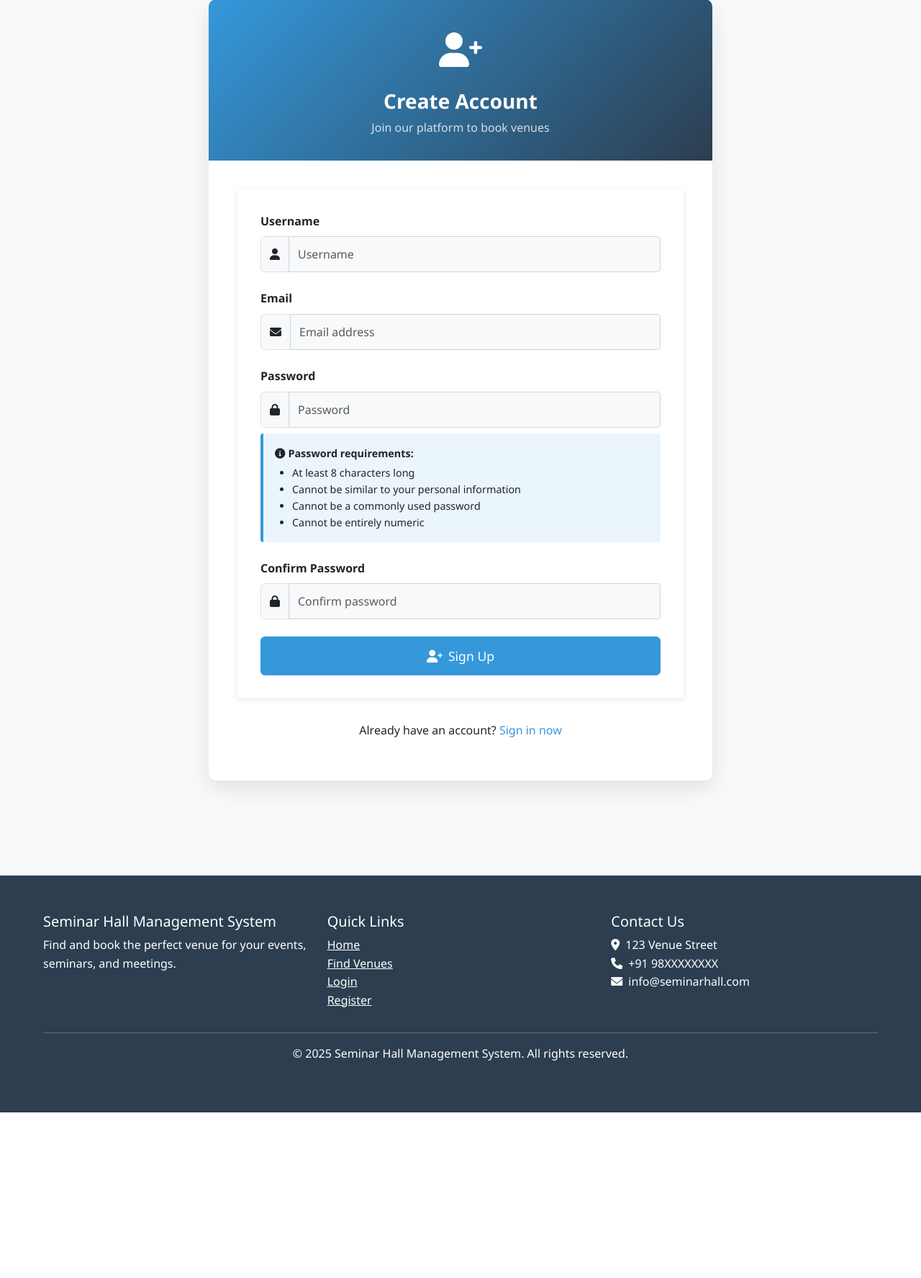
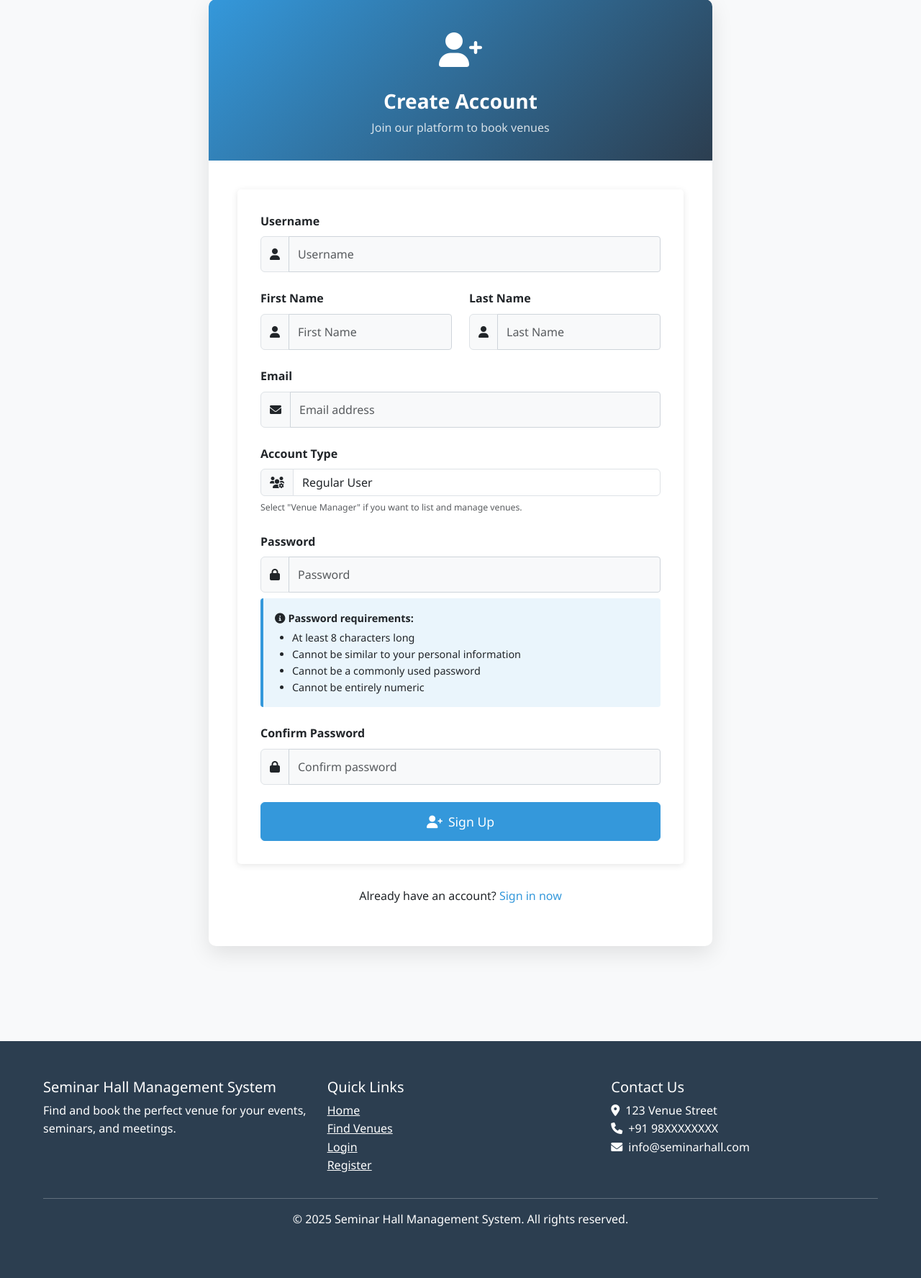
Before and after one commit to Karthik-Billava/sem_hall_mgt, a Django app: page /accounts/signup/ in a window 1280 px wide. Shown: the part 233-2008 px from the top of the page at 72% size. Before the commit the page ends 1778 px from the top, so only its background shows below. Run offline with Django 5.2, Linux system fonts and the light colour scheme; some libraries are stand-ins or nearby versions.

Commit message:
fix: resolve circular import issue with custom SignupForm using Django Allauth

```diff
--- a/accounts/forms.py
+++ b/accounts/forms.py
@@ -3,25 +3,28 @@ from django.contrib.auth.models import User
 from django.contrib.auth.forms import UserCreationForm
 from .models import UserProfile, Review
 
-class CustomUserCreationForm(UserCreationForm):
-    """Custom user registration form"""
-    email = forms.EmailField(required=True)
+class CustomSignupForm(forms.Form):
+    """Custom fields for signup form"""
     first_name = forms.CharField(max_length=30, required=True)
     last_name = forms.CharField(max_length=30, required=True)
+    user_type = forms.ChoiceField(
+        choices=UserProfile.USER_TYPES,
+        required=True,
+        initial='regular',
+        help_text='Select "Venue Manager" if you want to list and manage venues.'
+    )
 
-    class Meta:
-        model = User
-        fields = ('username', 'email', 'first_name', 'last_name', 'password1', 'password2')
-
-    def save(self, commit=True):
-        user = super().save(commit=False)
-        user.email = self.cleaned_data['email']
+    def signup(self, request, user):
+        """Save the user's profile"""
+        # Set first name and last name
         user.first_name = self.cleaned_data['first_name']
         user.last_name = self.cleaned_data['last_name']
+        user.save()
 
-        if commit:
-            user.save()
-        return user
+        # Update profile with user type
+        profile = UserProfile.objects.get_or_create(user=user)[0]
+        profile.user_type = self.cleaned_data['user_type']
+        profile.save()
 
 class UserProfileForm(forms.ModelForm):
     """Form for user profile"""
@@ -30,17 +33,11 @@ class UserProfileForm(forms.ModelForm):
 
     class Meta:
         model = UserProfile
-        fields = ('phone_number', 'address', 'profile_picture', 'bio', 'date_of_birth', 'user_type')
+        fields = ('phone_number', 'address', 'profile_picture', 'bio', 'date_of_birth')
         widgets = {
             'date_of_birth': forms.DateInput(attrs={'type': 'date'}),
             'bio': forms.Textarea(attrs={'rows': 4}),
             'address': forms.Textarea(attrs={'rows': 3}),
-        }
-        labels = {
-            'user_type': 'Account Type',
-        }
-        help_texts = {
-            'user_type': 'Select "Venue Manager" if you want to list and manage venues.',
         }
 
     def __init__(self, *args, **kwargs):
--- a/sem_hall_mgt/settings.py
+++ b/sem_hall_mgt/settings.py
@@ -137,9 +137,10 @@ SITE_ID = 1
 
 ACCOUNT_EMAIL_REQUIRED = True
 ACCOUNT_USERNAME_REQUIRED = True
-ACCOUNT_EMAIL_VERIFICATION = 'mandatory'
+ACCOUNT_EMAIL_VERIFICATION = 'none'
 ACCOUNT_AUTHENTICATION_METHOD = 'username_email'
 ACCOUNT_LOGOUT_ON_GET = True
+ACCOUNT_SIGNUP_FORM_CLASS = 'accounts.forms.CustomSignupForm'
 
 LOGIN_REDIRECT_URL = 'home'
 LOGOUT_REDIRECT_URL = 'home'
--- a/templates/account/signup.html
+++ b/templates/account/signup.html
@@ -167,6 +167,33 @@
           {% endif %}
         </div>
 
+        <div class="row">
+          <div class="col-md-6">
+            <div class="form-group">
+              <label for="id_first_name" class="form-label">First Name</label>
+              <div class="input-group">
+                <span class="input-group-text"><i class="fas fa-user"></i></span>
+                <input type="text" name="first_name" placeholder="First Name" class="form-control {% if form.first_name.errors %}input-error{% endif %}" required id="id_first_name" value="{{ form.first_name.value|default:'' }}">
+              </div>
+              {% if form.first_name.errors %}
+                <div class="form-error">{{ form.first_name.errors.0 }}</div>
+              {% endif %}
+            </div>
+          </div>
+          <div class="col-md-6">
+            <div class="form-group">
+              <label for="id_last_name" class="form-label">Last Name</label>
+              <div class="input-group">
+                <span class="input-group-text"><i class="fas fa-user"></i></span>
+                <input type="text" name="last_name" placeholder="Last Name" class="form-control {% if form.last_name.errors %}input-error{% endif %}" required id="id_last_name" value="{{ form.last_name.value|default:'' }}">
+              </div>
+              {% if form.last_name.errors %}
+                <div class="form-error">{{ form.last_name.errors.0 }}</div>
+              {% endif %}
+            </div>
+          </div>
+        </div>
+
         <div class="form-group">
           <label for="id_email" class="form-label">Email</label>
           <div class="input-group">
@@ -176,6 +203,23 @@
           {% if form.email.errors %}
             <div class="form-error">{{ form.email.errors.0 }}</div>
           {% endif %}
+        </div>
+
+        <div class="form-group">
+          <label for="id_user_type" class="form-label">Account Type</label>
+          <div class="input-group">
+            <span class="input-group-text"><i class="fas fa-users-cog"></i></span>
+            <select name="user_type" class="form-control {% if form.user_type.errors %}input-error{% endif %}" id="id_user_type">
+              <option value="regular" {% if form.user_type.value == 'regular' %}selected{% endif %}>Regular User</option>
+              <option value="venue_manager" {% if form.user_type.value == 'venue_manager' %}selected{% endif %}>Venue Manager</option>
+            </select>
+          </div>
+          {% if form.user_type.errors %}
+            <div class="form-error">{{ form.user_type.errors.0 }}</div>
+          {% endif %}
+          <div class="form-text text-muted">
+            <small>Select "Venue Manager" if you want to list and manage venues.</small>
+          </div>
         </div>
 
         <div class="form-group">
--- a/templates/accounts/edit_profile.html
+++ b/templates/accounts/edit_profile.html
@@ -42,12 +42,6 @@
               </div>
             </div>
 
-            <div class="row">
-              <div class="col-md-12">
-                {{ form.user_type|as_crispy_field }}
-              </div>
-            </div>
-
             <div class="mb-3">
               {% if user.profile.profile_picture %}
                 <div class="current-picture mb-3">
```
